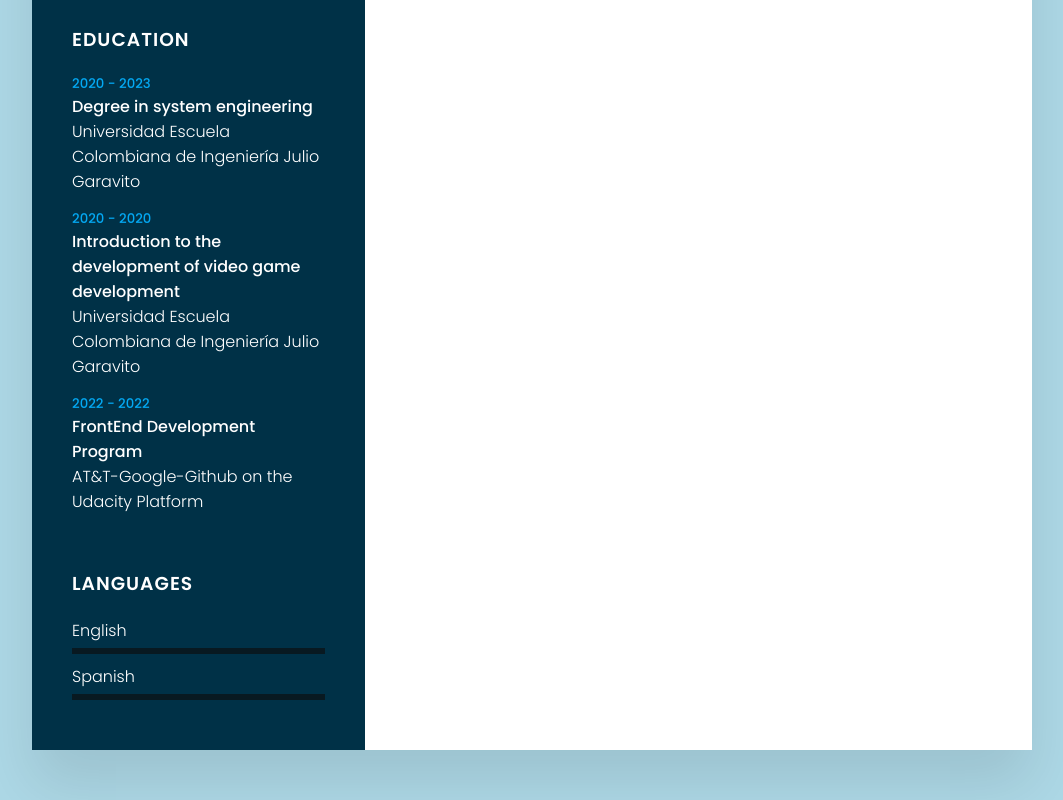
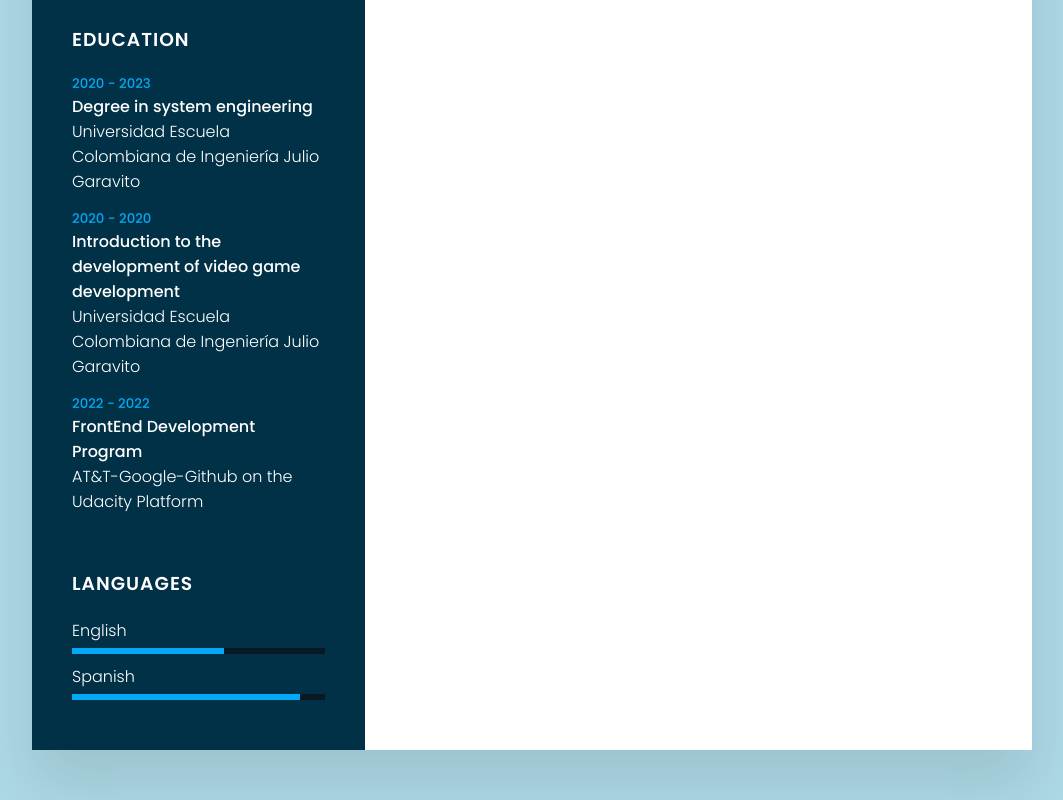
Before and after one commit to briancfajardo/briancfajardo.github.io, a plain HTML site: page index.html in a window 1280 px wide. Shown: the part 615-1415 px from the top of the page, without its empty margins (108-1171 px from the left). Drawn offline with Linux system fonts and the light colour scheme.

Commit message:
Finalización lado izquierdo CV

```diff
--- a/css/style.css
+++ b/css/style.css
@@ -159,6 +159,16 @@ body
     margin-top: 5px;
 }
 
+.contactInfo.language .percent div
+{
+    position: absolute;
+    top: 0;
+    left: 0;
+    height: 100%;
+    background: #03a9f4;
+
+}
+
 .container .right_Side
 {
     position: relative;
--- a/index.html
+++ b/index.html
@@ -62,11 +62,15 @@
                     <ul>
                         <li>
                             <span class="text">English</span>
-                            <span class="percent"></span>
+                            <span class="percent">
+                                <div style="width: 60%;"></div>
+                            </span>
                         </li>
                         <li>
                             <span class="text">Spanish</span>
-                            <span class="percent"></span>
+                            <span class="percent">
+                                <div style="width: 90%;"></div>
+                            </span>
                         </li>
                     </ul>
                 </div>
@@ -74,7 +78,10 @@
             </div>
 
             <div class="right_Side">
-
+                <div class="about">
+                    <h2 class="title2">Profile</h2>
+                    <p></p>
+                </div>
             </div>
         </div>
         <script src="js/app.js"></script>
```
